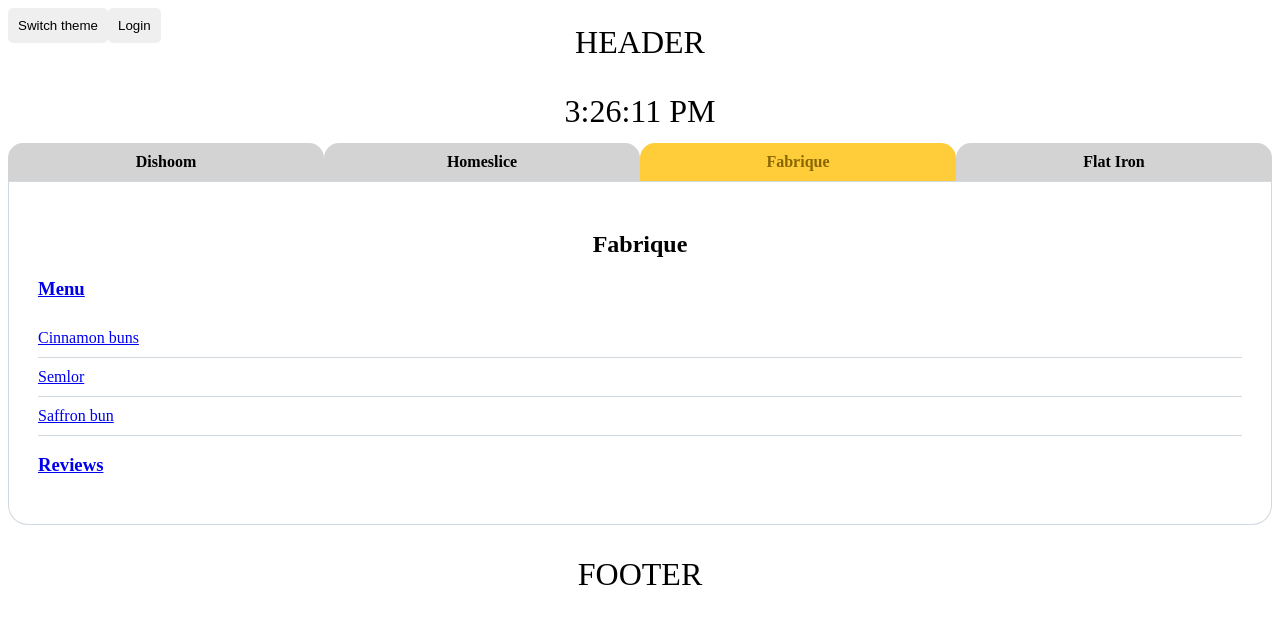
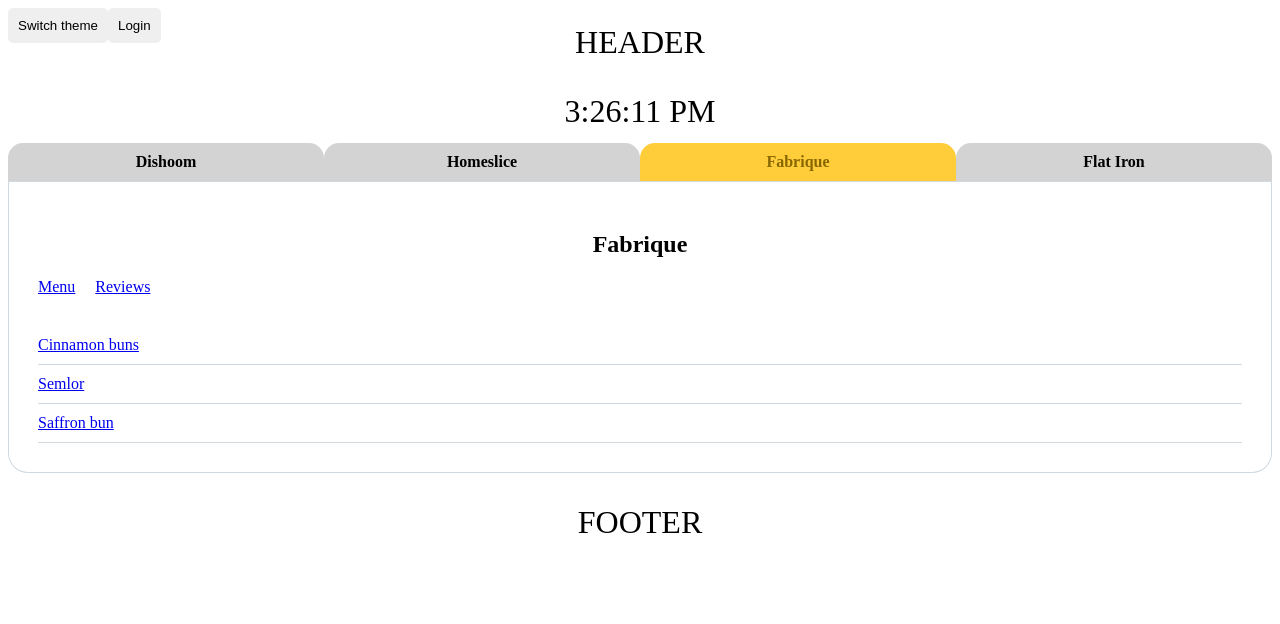
Before and after one commit to Sinonaz/learn.javascript.react, a React (Vite) app: page /restaurants/982bfbce-c5e0-41a0-9f99-d5c20ecee49d in a window 1280 px wide. Shown: the top 624 px of the page. Built offline with nearby package versions, Linux system fonts and the light colour scheme.

Commit message:
Fix routing

```diff
--- a/src/components/App/App.jsx
+++ b/src/components/App/App.jsx
@@ -8,6 +8,8 @@
 import { RestaurantPage } from "../RestaurantPage/RestaurantPage"
 import { HomePage } from "../HomePage/HomePage"
 import { DishPage } from "../DishPage/DishPage"
+import { MenuPage } from "../MenuPage/MenuPage"
+import { ReviewsPage } from "../ReviewsPage/ReviewsPage"
 
 const router = createBrowserRouter([
 	{
@@ -15,7 +17,7 @@
 		element: <Layout />,
 		children: [
 			{
-				path: "/",
+				index: true,
 				element: <HomePage />,
 			},
 			{
@@ -27,12 +29,16 @@
 						element: <RestaurantPage />,
 						children: [
 							{
-								path: ":menu",
-								element: <RestaurantPage />,
+								index: true,
+								element: <MenuPage />,
 							},
 							{
-								path: ":reviews",
-								element: <RestaurantPage />,
+								path: "menu",
+								element: <MenuPage />,
+							},
+							{
+								path: "reviews",
+								element: <ReviewsPage />,
 							},
 						],
 					},
@@ -56,11 +62,7 @@
 		<Provider store={store}>
 			<ThemeContextProvider>
 				<UserContextProvider>
-					<RouterProvider router={router}>
-						<Layout>
-							<RestaurantsPage />
-						</Layout>
-					</RouterProvider>
+					<RouterProvider router={router} />
 				</UserContextProvider>
 			</ThemeContextProvider>
 		</Provider>
--- a/src/components/Menu/Menu.jsx
+++ b/src/components/Menu/Menu.jsx
@@ -1,22 +1,11 @@
-import { Link, useResolvedPath } from "react-router-dom"
 import { MenuItem } from "../MenuItem/MenuItem"
 
 export const Menu = ({ menu }) => {
-	const { pathname } = useResolvedPath()
-
 	return (
-		<div>
-			<h3>
-				<Link to={"menu"}>Menu</Link>
-			</h3>
-
-			{!pathname.endsWith("/reviews") && (
-				<ul>
-					{menu.map(id => (
-						<MenuItem key={id} id={id} />
-					))}
-				</ul>
-			)}
-		</div>
+		<ul>
+			{menu.map(id => (
+				<MenuItem key={id} id={id} />
+			))}
+		</ul>
 	)
 }
--- /dev/null
+++ b/src/components/MenuPage/MenuPage.jsx
@@ -0,0 +1,13 @@
+import { useParams } from "react-router-dom"
+import { Menu } from "../Menu/Menu"
+import { selectRestaurantById } from "../../redux/restaurants"
+import { useSelector } from "react-redux"
+
+export const MenuPage = () => {
+	const { activeRestaurantId } = useParams()
+	const { menu } = useSelector(state =>
+		selectRestaurantById(state, activeRestaurantId)
+	)
+
+	return <Menu menu={menu} />
+}
--- a/src/components/Restaurant/Restaurant.jsx
+++ b/src/components/Restaurant/Restaurant.jsx
@@ -1,18 +1,10 @@
 import { useSelector } from "react-redux"
-import { Menu } from "../Menu/Menu"
-import { ReviewForm } from "../ReviewForm/ReviewForm"
-import { Reviews } from "../Reviews/Reviews"
-import { useAuth } from "../UserContext/use-auth"
 import styles from "./restaurant.module.css"
 import { selectRestaurantById } from "../../redux/restaurants"
-import { useResolvedPath } from "react-router-dom"
+import { Link, Outlet } from "react-router-dom"
 
 export const Restaurant = ({ id }) => {
 	const restaurant = useSelector(state => selectRestaurantById(state, id))
-	const { menu, reviews } = restaurant
-	const { pathname } = useResolvedPath()
-
-	const { user } = useAuth()
 
 	if (!restaurant) return null
 
@@ -20,11 +12,13 @@
 		<div className={styles.restaurant} key={id}>
 			<h2 className={styles.name}>{restaurant.name}</h2>
 
-			<Menu menu={menu} />
+			<div className={styles.links}>
+				<Link to={"menu"}>Menu</Link>
 
-			<Reviews reviews={reviews} />
+				<Link to={"reviews"}>Reviews</Link>
+			</div>
 
-			{user.isAuth && pathname.endsWith("/reviews") && <ReviewForm />}
+			<Outlet />
 		</div>
 	)
 }
--- a/src/components/Restaurant/restaurant.module.css
+++ b/src/components/Restaurant/restaurant.module.css
@@ -9,3 +9,10 @@
   width: 100%;
   text-align: center;
 }
+
+.links {
+  display: flex;
+  align-items: center;
+  gap: 20px;
+  margin-bottom: 30px;
+}
--- a/src/components/RestaurantTab/RestaurantTab.jsx
+++ b/src/components/RestaurantTab/RestaurantTab.jsx
@@ -6,9 +6,7 @@
 	return (
 		<NavLink
 			className={({ isActive }) =>
-				isActive
-					? classNames(styles.restaurantTab, styles.active)
-					: classNames(styles.restaurantTab)
+				classNames(styles.restaurantTab, isActive && styles.active)
 			}
 			to={id}
 		>
--- a/src/components/Reviews/Reviews.jsx
+++ b/src/components/Reviews/Reviews.jsx
@@ -1,22 +1,14 @@
-import { Link, useResolvedPath } from "react-router-dom"
 import { ReviewItem } from "../ReviewItem/ReviewItem"
 import styles from "./reviews.module.css"
 
 export const Reviews = ({ reviews }) => {
-	const { pathname } = useResolvedPath()
-
 	return (
 		<div>
-			<h3>
-				<Link to={"reviews"}>Reviews</Link>
-			</h3>
-			{pathname.endsWith("/reviews") && (
-				<ul className={styles.reviews}>
-					{reviews.map(id => (
-						<ReviewItem key={id} id={id} />
-					))}
-				</ul>
-			)}
+			<ul className={styles.reviews}>
+				{reviews.map(id => (
+					<ReviewItem key={id} id={id} />
+				))}
+			</ul>
 		</div>
 	)
 }
--- /dev/null
+++ b/src/components/ReviewsPage/ReviewsPage.jsx
@@ -0,0 +1,22 @@
+import { useParams } from "react-router-dom"
+import { Reviews } from "../Reviews/Reviews"
+import { selectRestaurantById } from "../../redux/restaurants"
+import { useSelector } from "react-redux"
+import { ReviewForm } from "../ReviewForm/ReviewForm"
+import { useAuth } from "../UserContext/use-auth"
+
+export const ReviewsPage = () => {
+	const { activeRestaurantId } = useParams()
+	const { reviews } = useSelector(state =>
+		selectRestaurantById(state, activeRestaurantId)
+	)
+	const { user } = useAuth()
+
+	return (
+		<>
+			<Reviews reviews={reviews} />
+
+			{user.isAuth && <ReviewForm />}
+		</>
+	)
+}
```
